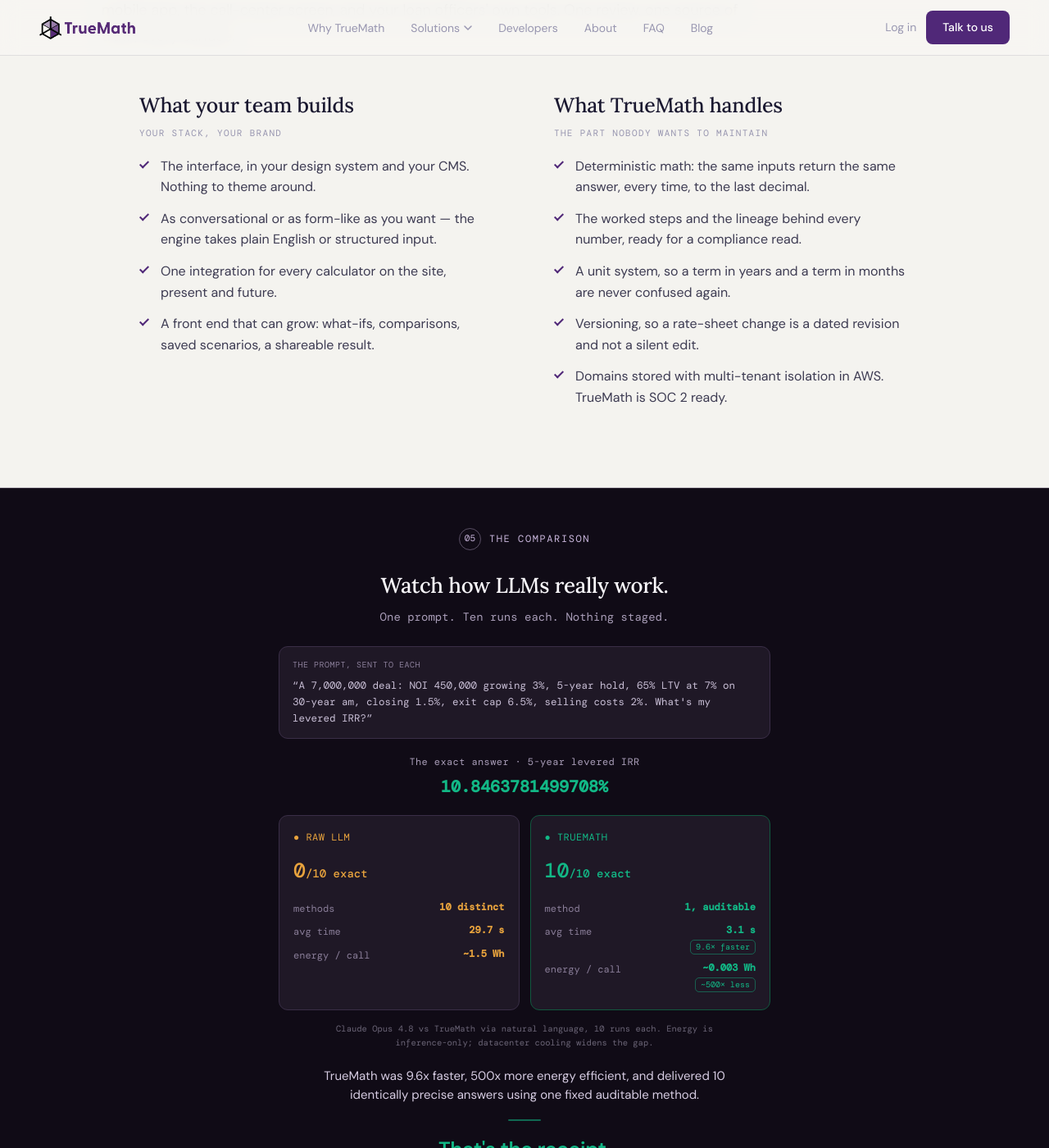
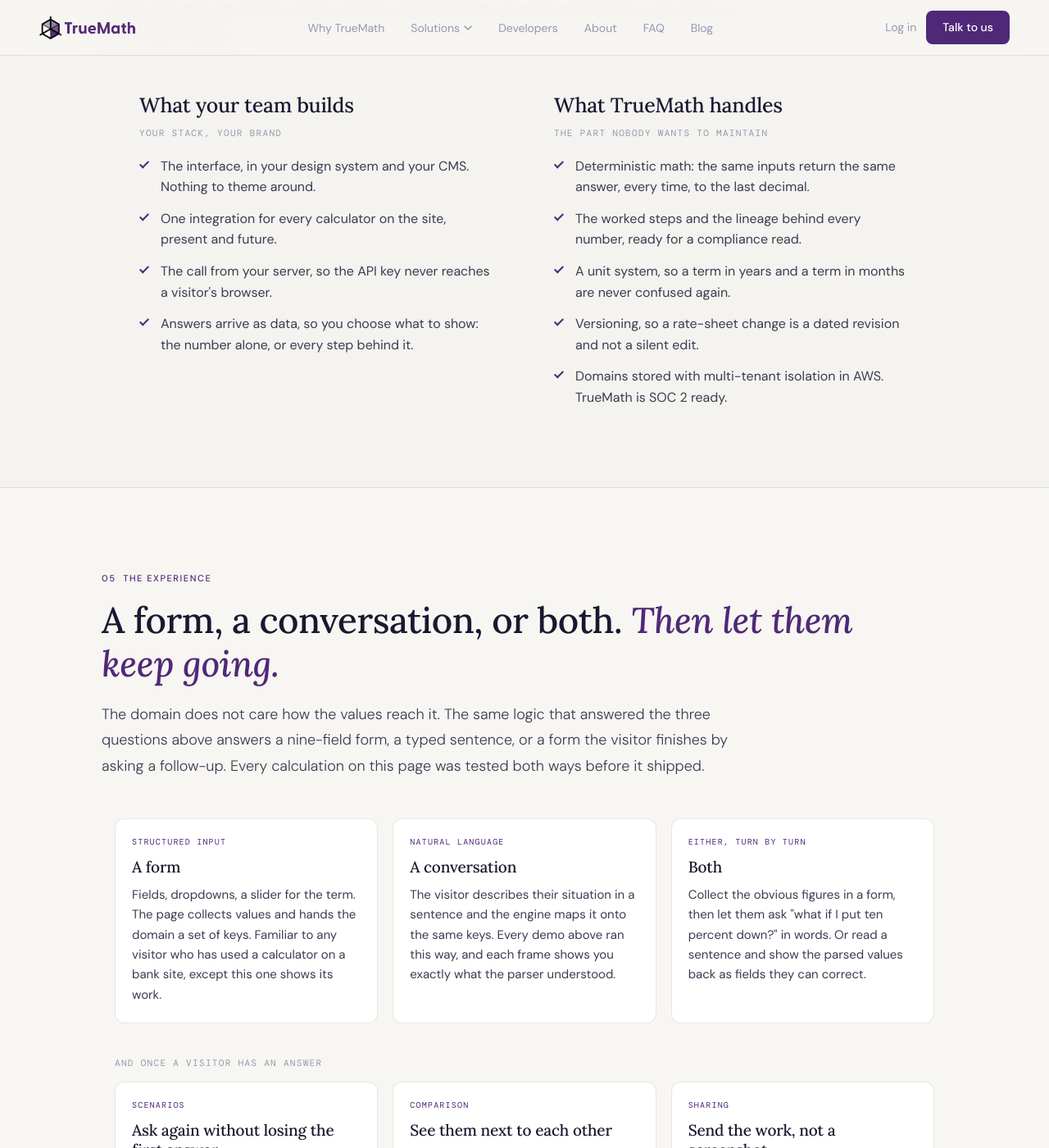
Before and after one commit to truemathai/truemath.ai, a Jekyll site: the page built from lending.html, in a window 1280 px wide and 1400 px high, scrolled down 3890 px. Shown: the whole window at 82% size. Built offline with Jekyll 4.4.1, drawn with Linux system fonts in a browser that asks for light colours; some of the changed text lies outside the part shown.

Commit message:
Add section 05: form, chat, or both, and what happens after an answer
Both points were already on the page but buried as single bullets inside
section 04's build list, where the pitch could not lean on them. They now have
a section: three cards for how values reach the domain (a form, a conversation,
both turn by turn) and three for what a visitor does with an answer once they
have one (open a second scenario, compare them side by side, share the worked
result).

The claims are grounded in the captures rather than asserted. Every demo on the
page ran through natural language while the QA run sheets drive the same
calculations through structured input, so "tested both ways" is literal. The
captured responses carry the scenario record the first card describes, and the
closing line points at the Scenarios and Share controls already visible in the
demo frame headers, which were on the page unexplained until now.

Section 04 gives up the two bullets and gains two that are actually about
building: the call originating server-side so the API key never reaches a
visitor's browser, and answers arriving as data so the page chooses whether to
show the number alone or every step.

The comparison section moves from 05 to 06. One new namespaced component,
.lnd-modes, used for both rows, styled with tokens so dark mode is free.

Co-Authored-By: Claude Opus 5 <noreply@anthropic.com>

```diff
--- a/css/site.css
+++ b/css/site.css
@@ -1323,3 +1323,16 @@ a.vignette-card-link:hover .role-label { color: var(--purple); }
 .lnd-nextlab { font-family: var(--font-mono); font-size: 10.5px; letter-spacing: 0.1em; text-transform: uppercase; color: var(--ink-muted); margin: 20px 0 11px; padding-top: 15px; border-top: 1px solid var(--border); }
 .lnd-qs--next li { color: var(--ink-muted); }
 .lnd-qs--next li::before { color: var(--border-purple); }
+
+/* section 05's mode cards: the same component serves the input modes and the
+   post-answer affordances, so it is defined once and used twice */
+.lnd-modes { display: grid; grid-template-columns: repeat(3, 1fr); gap: 18px; max-width: 1000px; margin: 8px auto 0; text-align: left; }
+.lnd-mode { border: 1px solid var(--border); border-radius: 12px; padding: 20px 20px 22px; background: var(--bg-white); }
+.lnd-mode-tag { font-family: var(--font-mono); font-size: 10px; letter-spacing: 0.12em; text-transform: uppercase; color: var(--purple); margin-bottom: 11px; }
+.lnd-mode h4 { font-family: var(--font-serif); font-size: 19px; font-weight: 500; letter-spacing: -0.01em; color: var(--ink); margin-bottom: 9px; line-height: 1.25; text-wrap: pretty; }
+.lnd-mode p { font-size: 15px; line-height: 1.62; color: var(--ink-mid); }
+.lnd-rowlab { max-width: 1000px; margin: 40px auto 14px; font-family: var(--font-mono); font-size: 11px; letter-spacing: 0.12em; text-transform: uppercase; color: var(--ink-muted); }
+
+@media (max-width: 860px) {
+  .lnd-modes { grid-template-columns: 1fr; }
+}
--- a/lending.html
+++ b/lending.html
@@ -387,9 +387,9 @@ proof:
         <div class="lnd-sub">Your stack, your brand</div>
         <ul class="lnd-list lnd-list--check">
           <li>The interface, in your design system and your CMS. Nothing to theme around.</li>
-          <li>As conversational or as form-like as you want — the engine takes plain English or structured input.</li>
           <li>One integration for every calculator on the site, present and future.</li>
-          <li>A front end that can grow: what-ifs, comparisons, saved scenarios, a shareable result.</li>
+          <li>The call from your server, so the API key never reaches a visitor's browser.</li>
+          <li>Answers arrive as data, so you choose what to show: the number alone, or every step behind it.</li>
         </ul>
       </div>
       <div>
@@ -407,8 +407,86 @@ proof:
   </div>
 </section>
 
-<!-- 05 THE COMPARISON (why not just point an LLM at it) -->
-{% include tmv-proof.html proof=page.proof num="05" label="The comparison" %}
+<!-- 05 THE EXPERIENCE -->
+<section class="section">
+  <span class="section-label">05 &nbsp;The experience</span>
+  <h2 class="section-headline">A form, a conversation, or both. <em>Then let them keep going.</em></h2>
+  <p class="section-body">
+    The domain does not care how the values reach it. The same logic that
+    answered the three questions above answers a nine-field form, a typed
+    sentence, or a form the visitor finishes by asking a follow-up. Every
+    calculation on this page was tested both ways before it shipped.
+  </p>
+
+  <div class="lnd-modes">
+    <div class="lnd-mode">
+      <div class="lnd-mode-tag">Structured input</div>
+      <h4>A form</h4>
+      <p>
+        Fields, dropdowns, a slider for the term. The page collects values and
+        hands the domain a set of keys. Familiar to any visitor who has used a
+        calculator on a bank site, except this one shows its work.
+      </p>
+    </div>
+    <div class="lnd-mode">
+      <div class="lnd-mode-tag">Natural language</div>
+      <h4>A conversation</h4>
+      <p>
+        The visitor describes their situation in a sentence and the engine maps
+        it onto the same keys. Every demo above ran this way, and each frame
+        shows you exactly what the parser understood.
+      </p>
+    </div>
+    <div class="lnd-mode">
+      <div class="lnd-mode-tag">Either, turn by turn</div>
+      <h4>Both</h4>
+      <p>
+        Collect the obvious figures in a form, then let them ask "what if I put
+        ten percent down?" in words. Or read a sentence and show the parsed
+        values back as fields they can correct.
+      </p>
+    </div>
+  </div>
+
+  <div class="lnd-rowlab">And once a visitor has an answer</div>
+
+  <div class="lnd-modes">
+    <div class="lnd-mode">
+      <div class="lnd-mode-tag">Scenarios</div>
+      <h4>Ask again without losing the first answer</h4>
+      <p>
+        Every calculation opens a scenario. Change the down payment and ask
+        again, and the new numbers arrive as a second scenario instead of
+        overwriting the first.
+      </p>
+    </div>
+    <div class="lnd-mode">
+      <div class="lnd-mode-tag">Comparison</div>
+      <h4>See them next to each other</h4>
+      <p>
+        Scenarios compare side by side, which is how a visitor works out
+        whether the shorter term or the bigger down payment is the better
+        trade for them.
+      </p>
+    </div>
+    <div class="lnd-mode">
+      <div class="lnd-mode-tag">Sharing</div>
+      <h4>Send the work, not a screenshot</h4>
+      <p>
+        A result can be shared as the whole worked answer, so the person on the
+        other end sees the same steps and the same assumptions.
+      </p>
+    </div>
+  </div>
+
+  <p class="lnd-aside">
+    The <strong>Scenarios</strong> and <strong>Share</strong> controls in the
+    demo frames above are not decoration. That is the product.
+  </p>
+</section>
+
+<!-- 06 THE COMPARISON (why not just point an LLM at it) -->
+{% include tmv-proof.html proof=page.proof num="06" label="The comparison" %}
 
 <!-- CLOSING CTA -->
 <section class="cta-section">
```
Also changed, not shown: other parts of lending.html (+1 -1 lines).
